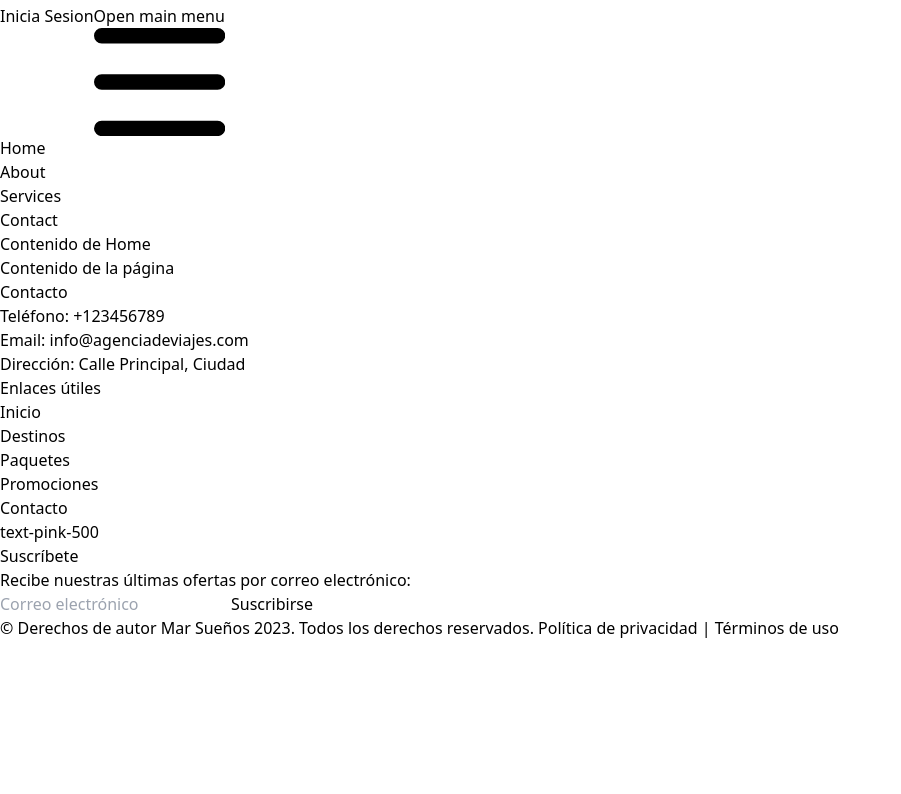
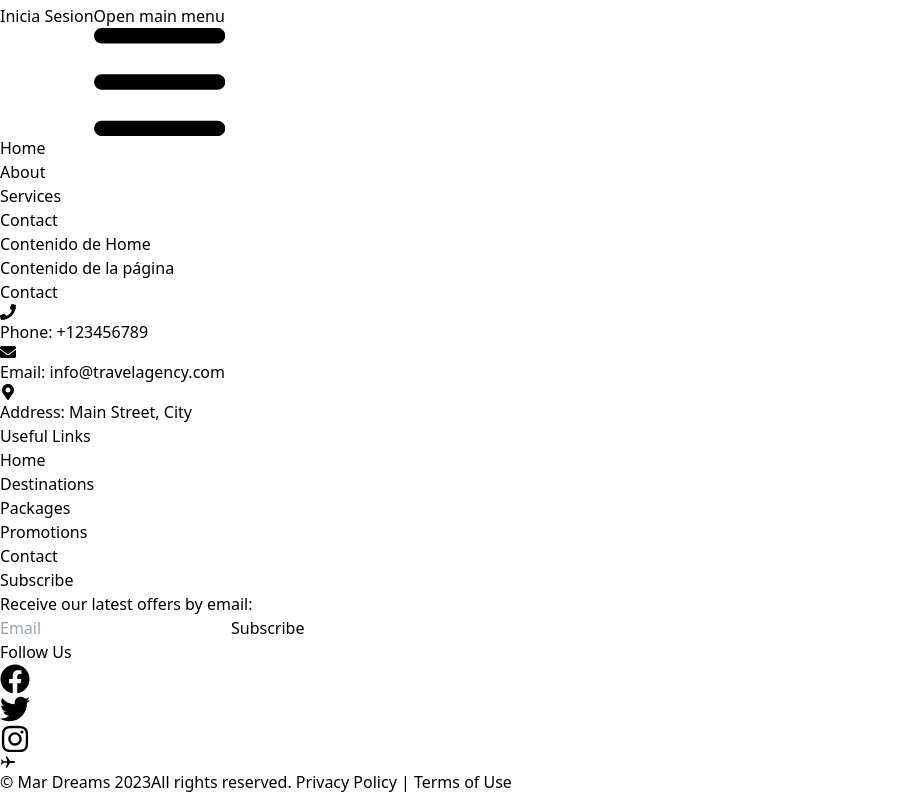
Before and after one commit to SebastianMoralesDuque/marsuenos, a React (Vite) app: page / in a window 1280 px wide. Shown: the part 320-1114 px from the top of the page, without its empty margins (0-901 px from the left). Before the commit the page ends 960 px from the top, so only its background shows below. Built offline with nearby package versions, Linux system fonts and the light colour scheme.

Commit message:
se añadio columnas con iconos y se le añadio estilos al footer

```diff
--- a/package.json
+++ b/package.json
@@ -12,6 +12,7 @@
   "dependencies": {
     "react": "^18.2.0",
     "react-dom": "^18.2.0",
+    "react-icons": "^4.10.1",
     "react-router-dom": "^6.14.1"
   },
   "devDependencies": {
--- a/src/components/Footer.tsx
+++ b/src/components/Footer.tsx
@@ -1,4 +1,7 @@
 import React, { useState } from 'react';
+import { FaPhone, FaEnvelope, FaMapMarkerAlt } from 'react-icons/fa';
+import { FaFacebook, FaTwitter, FaInstagram } from 'react-icons/fa';
+import { IoIosAirplane } from 'react-icons/io';
 
 const Footer: React.FC = () => {
   const [email, setEmail] = useState('');
@@ -15,51 +18,79 @@ const Footer: React.FC = () => {
 
   return (
     <footer className="fixed bottom-0 left-0 w-full bg-[#010566] text-white py-8">
+      {/* Contenedor principal */}
       <div className="container mx-auto flex flex-wrap justify-between space-y-8 md:space-y-0 md:flex-row md:space-x-8">
         <div className="w-full sm:w-1/2 lg:w-auto">
+          {/* Columna de Contacto */}
           <div className="footer-column">
-            <h3 className="text-2xl text-pink-500 mb-4">Contacto</h3>
-            <p>Teléfono: +123456789</p>
-            <p>Email: info@agenciadeviajes.com</p>
-            <p>Dirección: Calle Principal, Ciudad</p>
+            <h3 className="text-2xl text-pink-500 mb-4">Contact</h3>
+            <p>
+              <FaPhone className="inline-block mr-2" /> Phone: +123456789
+            </p>
+            <p>
+              <FaEnvelope className="inline-block mr-2" /> Email:
+              info@travelagency.com
+            </p>
+            <p>
+              <FaMapMarkerAlt className="inline-block mr-2" /> Address: Main
+              Street, City
+            </p>
           </div>
         </div>
         <div className="w-full sm:w-1/2 lg:w-auto">
+          {/* Columna de Enlaces Útiles */}
           <div className="footer-column">
-            <h3 className="text-2xl text-pink-500 mb-4">Enlaces útiles</h3>
-            <ul >
-              <li><a href="#">Inicio</a></li>
-              <li><a href="#">Destinos</a></li>
-              <li><a href="#">Paquetes</a></li>
-              <li><a href="#">Promociones</a></li>
-              <li><a href="#">Contacto</a></li>
+            <h3 className="text-2xl text-pink-500 mb-4">Useful Links</h3>
+            <ul>
+              <li><a href="#" className="text-white hover:text-pink-500 transition-colors duration-300">Home</a></li>
+              <li><a href="#" className="text-white hover:text-pink-500 transition-colors duration-300">Destinations</a></li>
+              <li><a href="#" className="text-white hover:text-pink-500 transition-colors duration-300">Packages</a></li>
+              <li><a href="#" className="text-white hover:text-pink-500 transition-colors duration-300">Promotions</a></li>
+              <li><a href="#" className="text-white hover:text-pink-500 transition-colors duration-300">Contact</a></li>
             </ul>
-          </div>text-pink-500
+          </div>
         </div>
         <div className="w-full sm:w-1/2 lg:w-auto">
+          {/* Columna de Suscripción */}
           <div className="footer-column">
-            <h3 className="text-2xl text-pink-500 mb-4">Suscríbete</h3>
-            <p>Recibe nuestras últimas ofertas por correo electrónico:</p>
+            <h3 className="text-2xl text-pink-500 mb-4">Subscribe</h3>
+            <p>Receive our latest offers by email:</p>
             <div className="flex mt-2">
               <input
                 type="email"
                 value={email}
                 onChange={handleEmailChange}
-                placeholder="Correo electrónico"
+                placeholder="Email"
                 className="border border-gray-300 rounded px-4 py-2 mr-2 w-full"
               />
               <button
                 onClick={handleSubscribe}
                 className="bg-pink-500 hover:bg-pink-600 text-white rounded px-4 py-2"
               >
-                Suscribirse
+                Subscribe
               </button>
             </div>
           </div>
         </div>
+        <div className="w-full sm:w-1/2 lg:w-auto">
+          {/* Columna de Redes Sociales */}
+          <div className="footer-column">
+            <h3 className="text-2xl text-pink-500 mb-4">Follow Us</h3>
+            <div className="flex items-center space-x-4">
+              <a href="#" className="text-white hover:text-pink-500 transition-colors duration-300"><FaFacebook size={30} /></a>
+              <a href="#" className="text-white hover:text-pink-500 transition-colors duration-300"><FaTwitter size={30} /></a>
+              <a href="#" className="text-white hover:text-pink-500 transition-colors duration-300"><FaInstagram size={30} /></a>
+            </div>
+            <div className="flex items-center mt-4">
+              <IoIosAirplane className="text-pink-500 text-7xl" />
+            </div>
+          </div>
+        </div>
       </div>
+      {/* Contenedor inferior */}
       <div className="container mx-auto">
-        <p className=" text-pink-500 text-center mt-8">© Derechos de autor Mar Sueños {new Date().getFullYear()}. Todos los derechos reservados. Política de privacidad | Términos de uso</p>
+        <p className="text-pink-500 text-center mt-8">© Mar Dreams {new Date().getFullYear()}
+          All rights reserved. Privacy Policy | Terms of Use</p>
       </div>
     </footer>
   );
```
Also changed, not shown: 1 other file (tests, documents, lock files or other folders).
